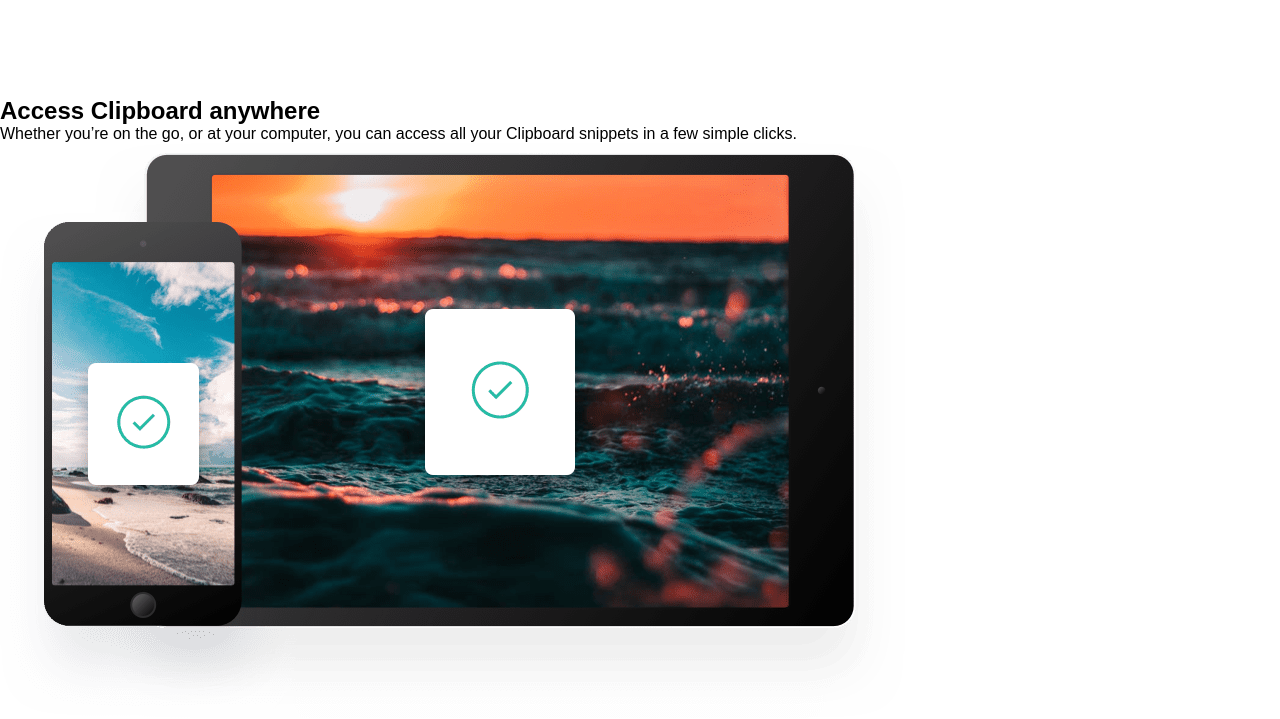
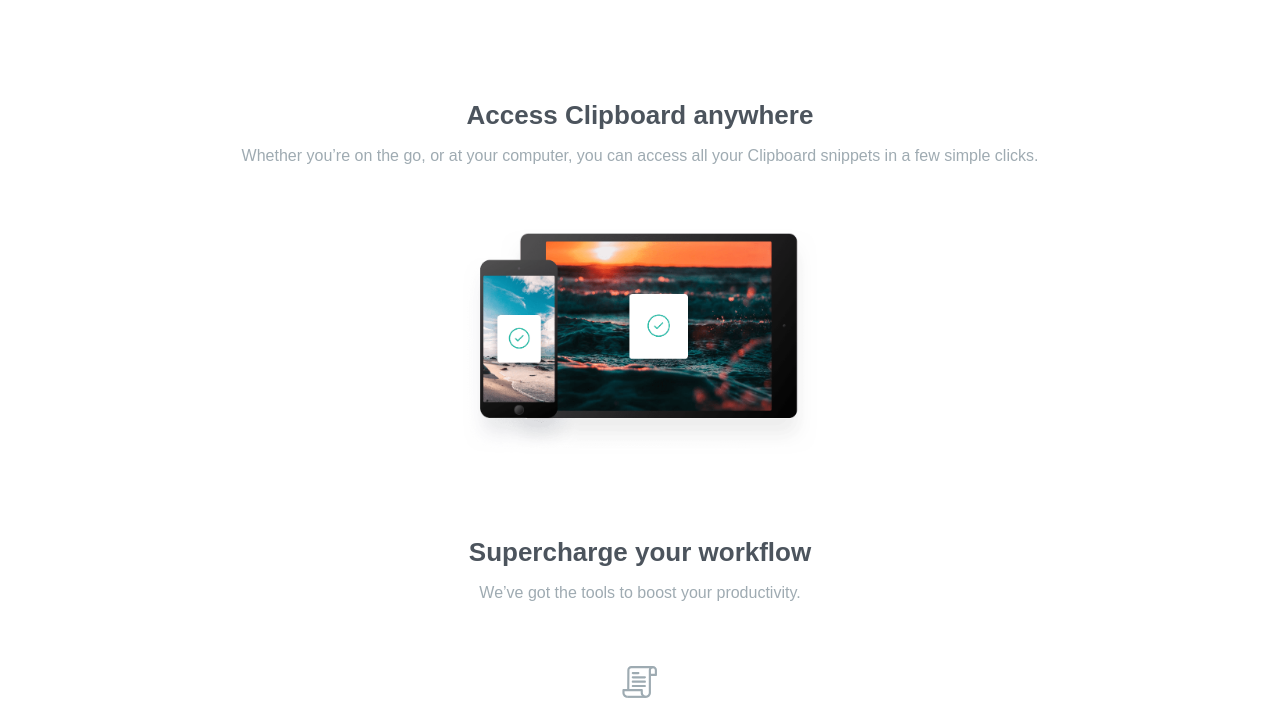
Before and after one commit to Anthony-Brannan/Clipboard-landing-page, a website: page index.html in a window 1280 px wide. Shown: the part 1419-2138 px from the top of the page. Drawn offline with Linux system fonts and the light colour scheme; a web font is replaced by a local one.

Commit message:
Styled the access section.
Made some small changes to the header and some other sections. Finished the mobile first design now need to do media queries for larger devices and desktop.

```diff
--- a/index.html
+++ b/index.html
@@ -70,15 +70,15 @@
     </div>
   </section>
 
-  <section>
-    <h2>
+  <section class="access">
+    <h2 class="heading section-heading">
       Access Clipboard anywhere
     </h2>
-    <p>
+    <p class="text">
       Whether you’re on the go, or at your computer, you can access all your
       Clipboard snippets in a few simple clicks.
     </p>
-    <img src="images/image-devices.png" alt="image-devices" />
+    <img src="images/image-devices.png" alt="image-devices" class="access-devices" />
   </section>
 
   <section class="workflow">
--- a/style.css
+++ b/style.css
@@ -79,7 +79,7 @@ html {
 /* HEADER */
 
 .header {
-  padding: 140px 25px 100px 25px;
+  padding: 140px 15px 100px 15px;
   display: flex;
   flex-direction: column;
   align-items: center;
@@ -95,6 +95,7 @@ html {
 }
 
 .header-copy {
+  font-size: 18px;
   margin-bottom: 40px;
 }
 
@@ -128,6 +129,22 @@ html {
   width: 300px;
   height: 225px;
   margin: 60px 0px 60px 0px;
+}
+
+
+/* ACCESS SECTION */
+
+.access {
+  padding: 0px 35px 80px 35px;
+  display: flex;
+  flex-direction: column;
+  align-items: center;
+}
+
+.access-devices {
+  widows: 305px;
+  height: 225px;
+  margin-top: 60px;
 }
 
 
@@ -176,7 +193,7 @@ html {
 /* DOWNLOADS SECTION */
 
 .downloads {
-  padding: 0px 25px 100px 25px;
+  padding: 0px 35px 100px 35px;
 }
 
 .downloads-heading {
```
